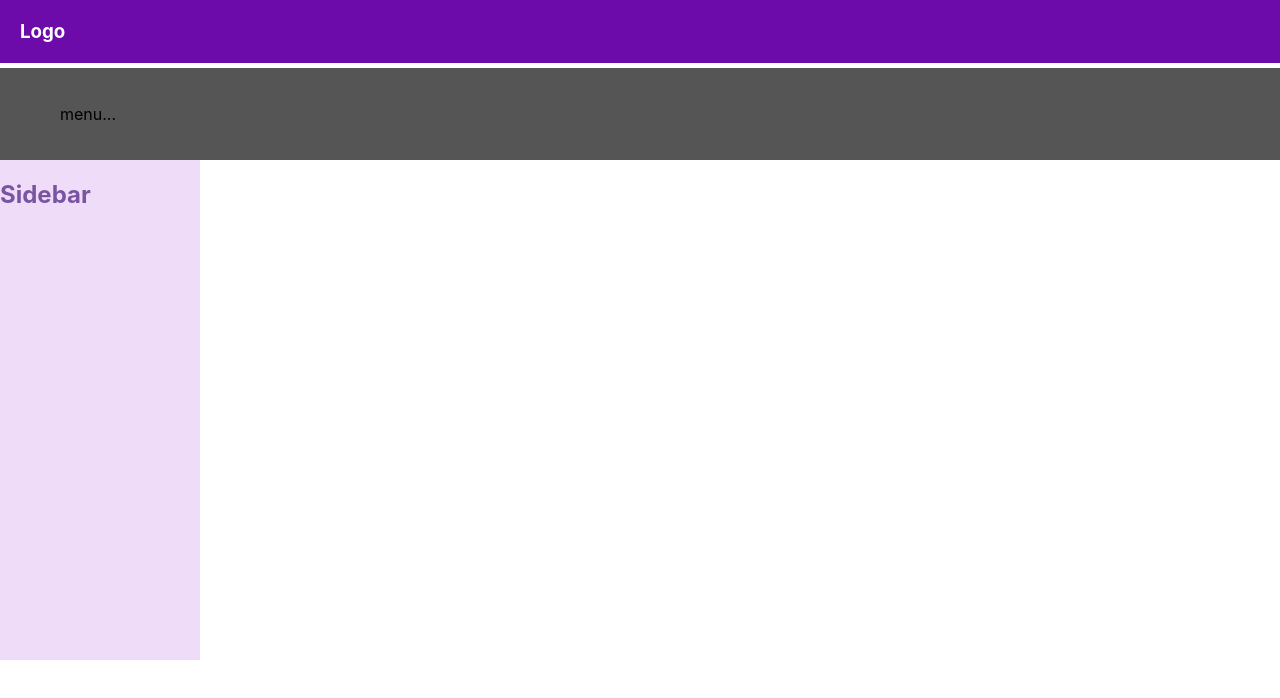
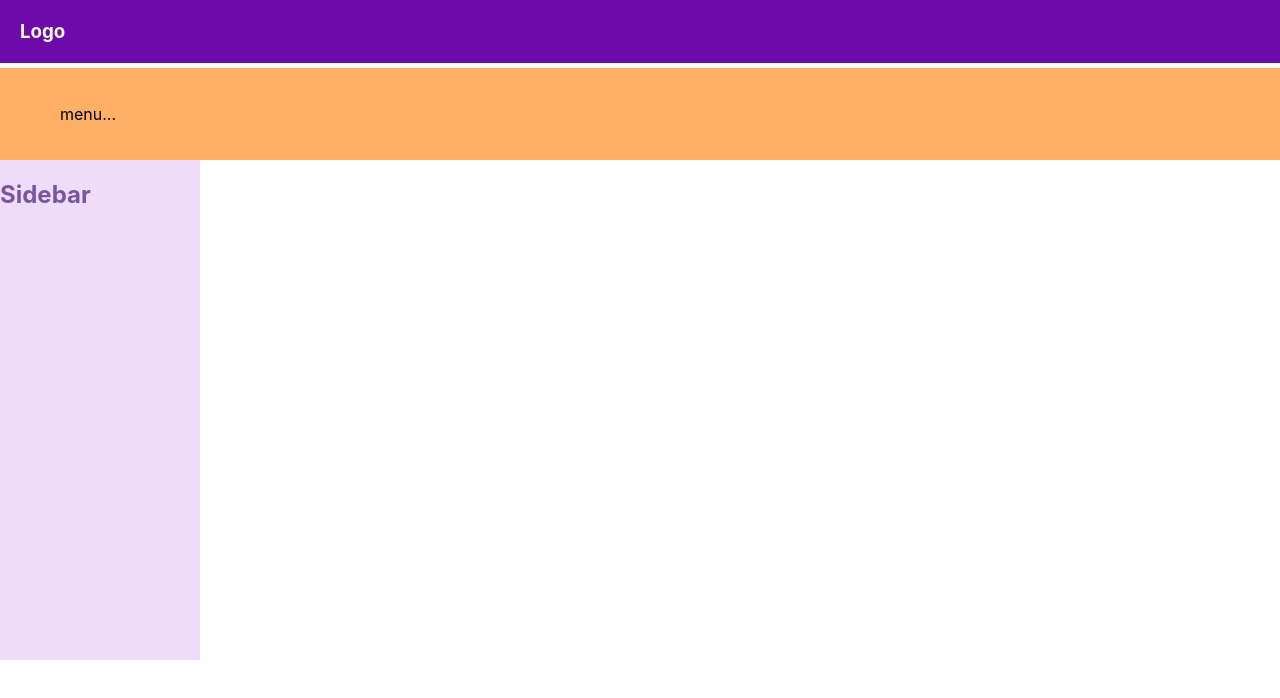
Before and after one commit to kevin4bmael/react-tutorial-1sem2023, a JavaScript app: page / in a window 1280 px wide. Shown: the top 698 px of the page. Built offline with nearby package versions, Linux system fonts and the light colour scheme; the HTML template or start-up script is replaced by a standard one.

Commit message:
add color in menu

```diff
--- a/src/components/MainMenu.js
+++ b/src/components/MainMenu.js
@@ -10,7 +10,7 @@ const MainMenu = () => {
 
 const styles = {
     nav: {
-        background: '#555',
+        background: '#FFB067',
         color: '#000',
         padding: '20px',
         marginTop: '5px'
```
